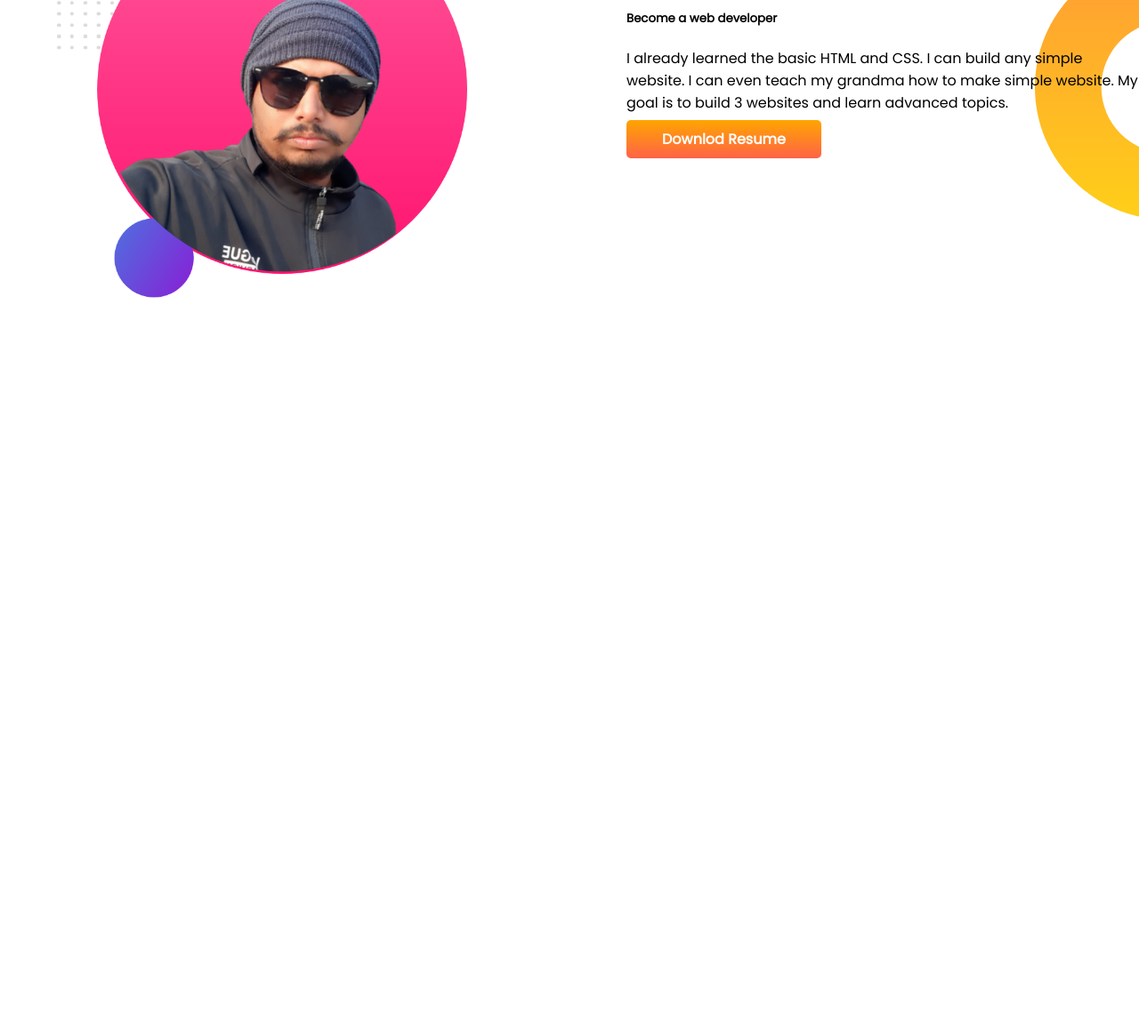
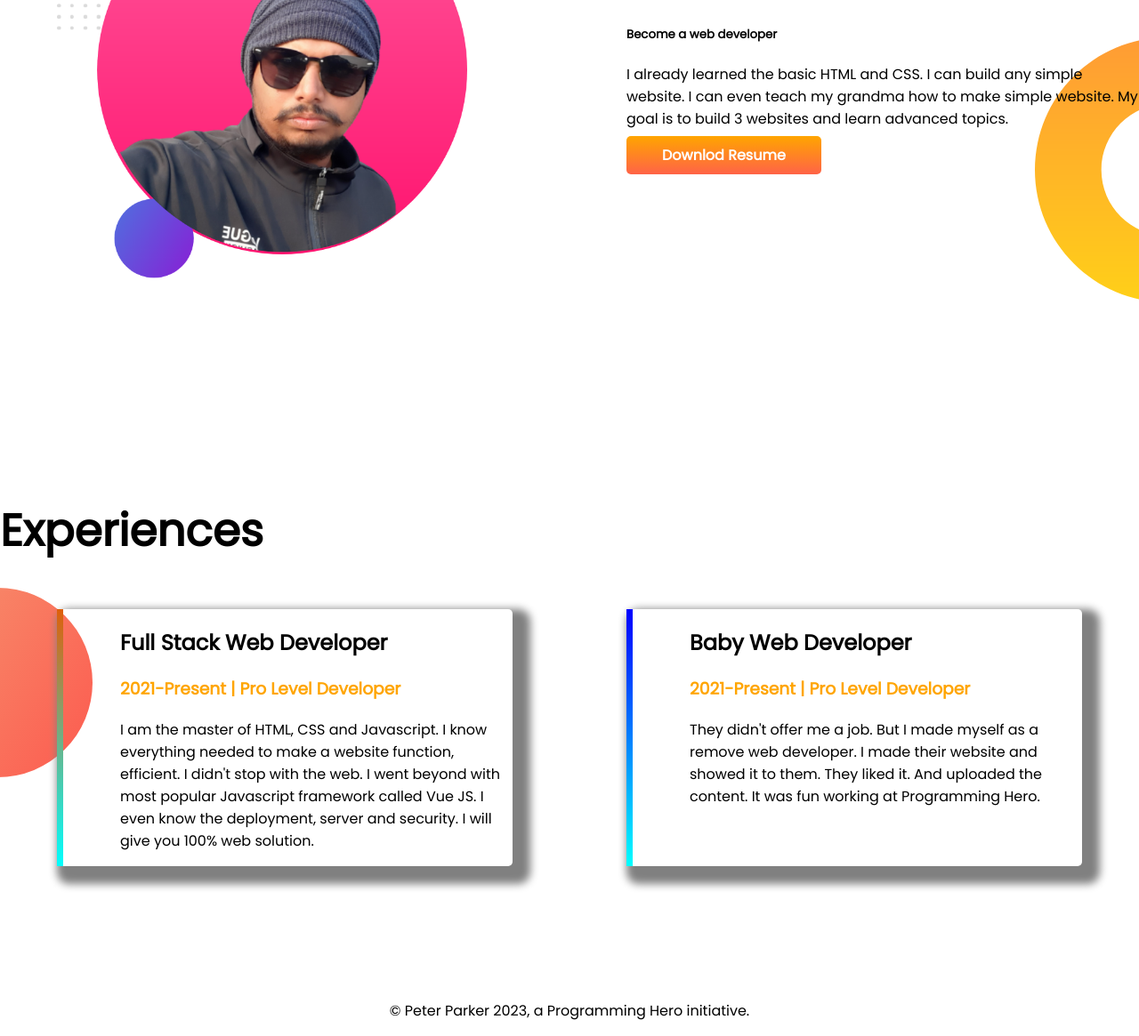
Before and after one commit to shadinraj20/developer-portfolio, a plain HTML site: page index.html in a window 1280 px wide. Shown: the part 667-1832 px from the top of the page at 89% size. Before the commit the page ends 1009 px from the top, so only its background shows below. Drawn offline with Linux system fonts and the light colour scheme.

Commit message:
complite website

```diff
--- a/index.html
+++ b/index.html
@@ -11,7 +11,7 @@
         <link rel="stylesheet" href="style.css">
         </head>
         <body>
-                <section class="top-banner">
+                <section class="top-banner flexible-container">
                 <div class="half-width">
                     <h1>Welcome To</h1>
                     <h1><span class="orenge">Shadin Roks</span> World!</h1>
@@ -25,7 +25,7 @@
                     </div>
                 </section>
 
-                <section class="drem-big">
+                <section class="drem-big flexible-container">
                     <div class="half-width">
                         <img src="images/my-bg2.png" alt="">
                     </div>
@@ -36,5 +36,24 @@
                         <a target="_blank"class="btn-link" href="https://drive.google.com/drive/my-drive">Downlod Resume</a>
                     </div>
                 </section>
+                <section class="experiences-aria">
+                    <h1  class="ex">Experiences</h1>
+                    <div class="flexible-container">
+                        <div id="full-stack-developer" class="experiences-item">
+
+                        <h2>Full Stack Web Developer</h2>
+                        <h3 class="orenge">2021-Present | Pro Level Developer</h3>
+                        <p>I am the master of HTML, CSS and Javascript. I know everything needed to make a website function, efficient. I didn't stop with the web. I went beyond with most popular Javascript framework called Vue JS. I even know the deployment, server and security. I will give you 100% web solution.</p>
+                        </div>
+                        <div id="baby-stack-developer" class="experiences-item ">
+                            <h2>Baby Web Developer</h2>
+                            <h3 class="orenge">2021-Present | Pro Level Developer</h3>
+                            <p>They didn't offer me a job. But I made myself as a remove web developer. I made their website and showed it to them. They liked it. And uploaded the content. It was fun working at Programming Hero.</p>
+                        </div>
+                    </div>
+                </section>
+                <footer>
+                    <p>© Peter Parker 2023, a Programming Hero initiative.</p>
+                </footer>
             </body>
             </html>
--- a/style.css
+++ b/style.css
@@ -12,8 +12,9 @@ h1{
     color: coral;
 }
 
-section{
+.flexible-container{
     display: flex;
+    margin-bottom: 50px;
 
 }
 .half-width{
@@ -22,7 +23,7 @@ section{
 }
 .half-width img{
     width: 80%;
-    margin-top: 40px;
+
 }
 .btn-link{
     text-decoration: none;
@@ -31,6 +32,7 @@ section{
     font-weight: 700;
     background-image: linear-gradient(orange,tomato);
     color: white ;
+
 }
 .top-banner{
     background-image: url(images/top-banner.png);
@@ -38,8 +40,40 @@ section{
 
 }
 .drem-big{
-    margin-top: 30px;
+    margin-top: 80px;
     background-image: url(images/dream-bg.png);
     background-repeat: no-repeat;
     background-position: right;
+    padding-bottom: 190px;
 }
+.ex{
+    margin-bottom: 50px;
+}
+.experiences-aria{
+    background-image: url(images/exp-bg.png);
+    background-repeat: no-repeat;
+    background-position: left;
+}
+.experiences-item{
+    width: 40%;
+    margin-left: 5%;
+    margin-right: 5%;
+    padding-left: 5%;
+    border-radius: 5px;
+    box-shadow: 10px 10px 10px 10px grey;
+
+}
+#full-stack-developer{
+    border-left: 7px solid;
+    border-image: linear-gradient(rgb(224, 95, 9), cyan);
+    border-image-slice: 1;
+}
+#baby-stack-developer{
+    border-left: 7px solid;
+    border-image: linear-gradient(blue, cyan);
+    border-image-slice: 1;
+}
+footer{
+    text-align: center;
+    margin-top: 150px;
+}
```
